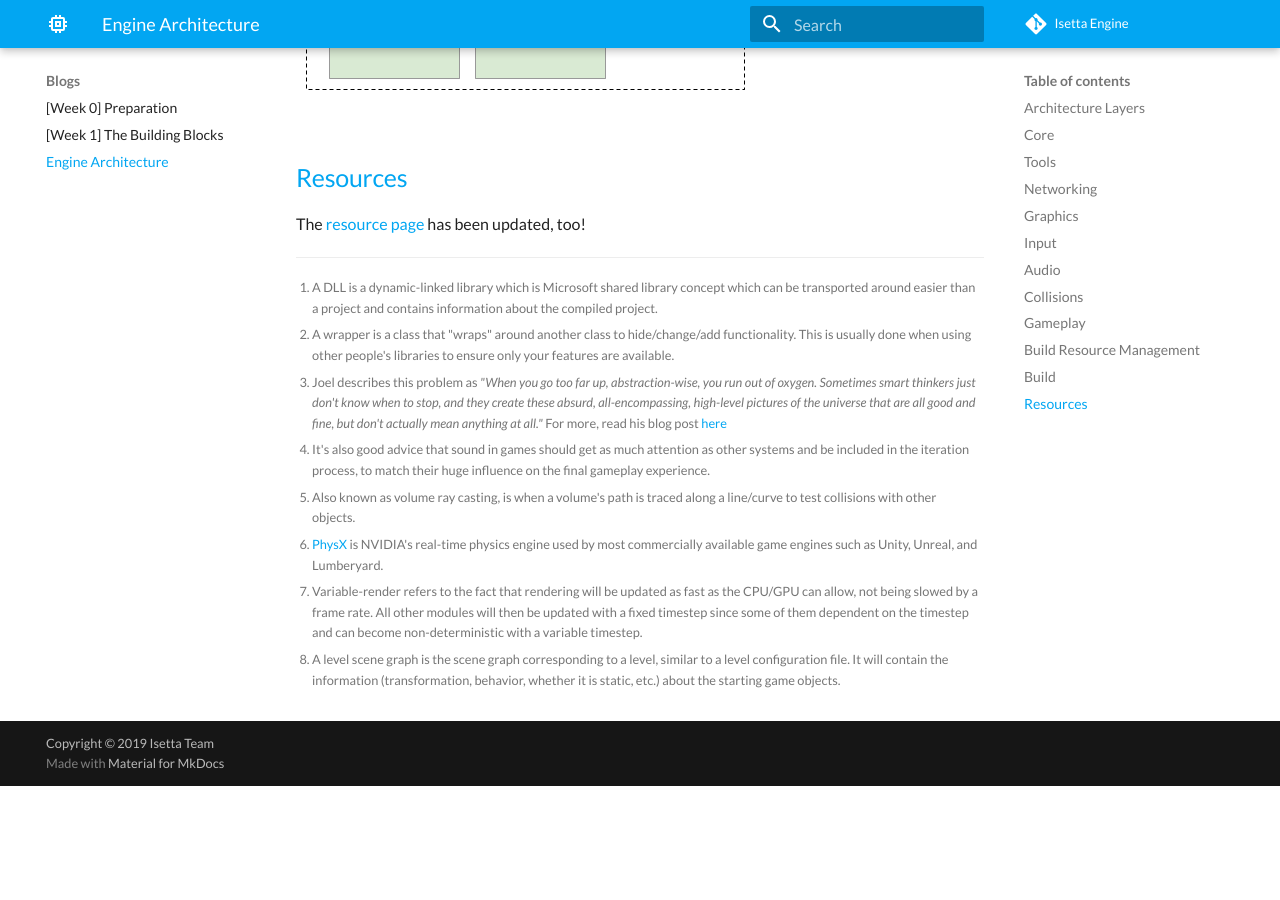
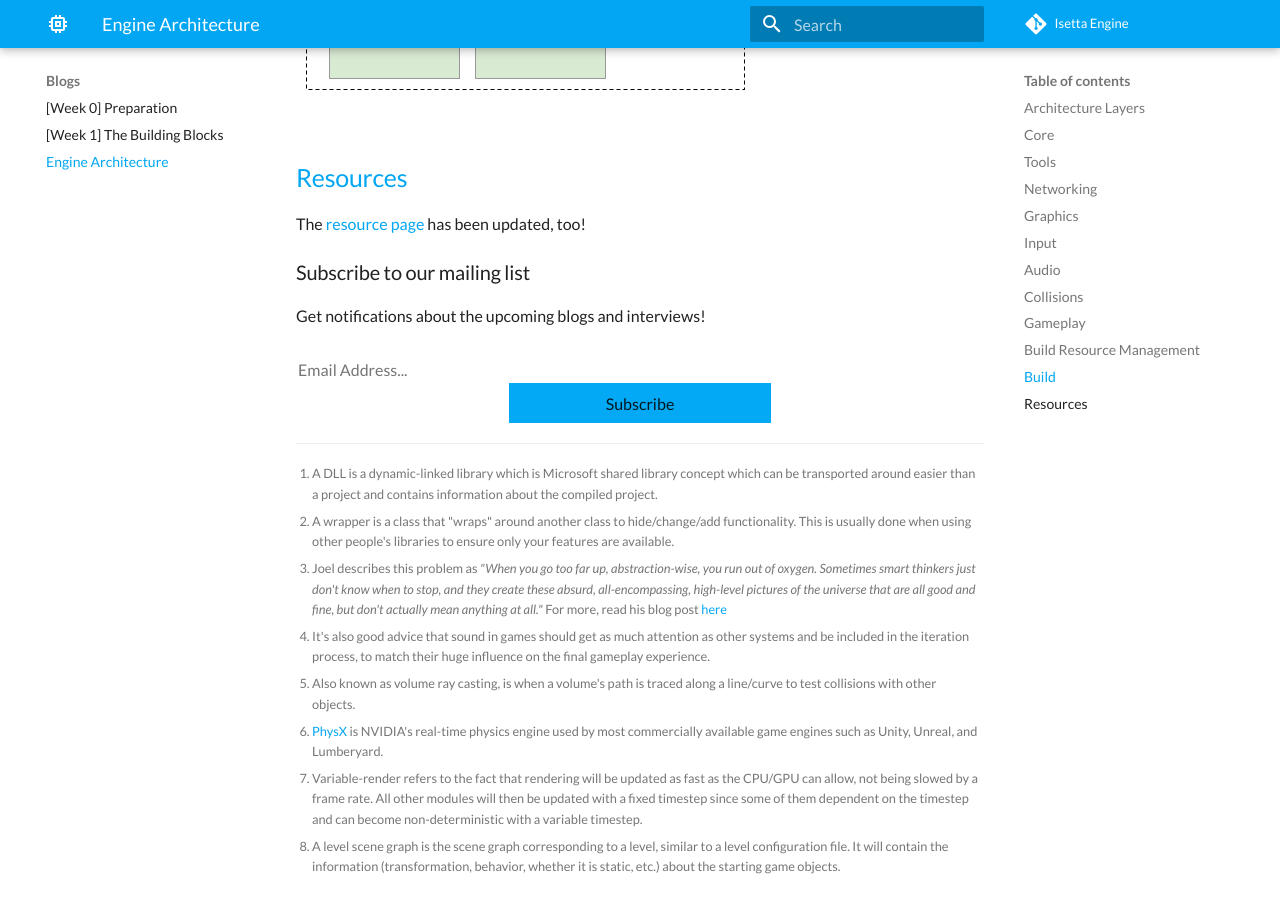
Before and after one commit to Isetta-Team/Isetta-Website-Raw, an MkDocs documentation site: the page built from docs/blogs/engine-architecture.md, in a window 1280 px wide and 900 px high, scrolled down 11479 px. Built offline with MkDocs 1.6.1 and Material for MkDocs 9.7.7, drawn with Linux system fonts in a browser that asks for light colours; comment, search, counter and statistics services are not loaded; before the commit the page ends 12265 px from its top, so only the background shows below that.

```diff
--- a/docs/blogs/engine-architecture.md
+++ b/docs/blogs/engine-architecture.md
@@ -188,5 +188,29 @@ The use of all game engines, in the end, is to be used to make games, so a build
 
 The [resource page](../resources.md) has been updated, too!
 
-
-<!-- GD2md-html version 1.0β11 -->
+<!-- Begin MailChimp Signup Form -->
+<link href="//cdn-images.mailchimp.com/embedcode/classic-10_7.css" rel="stylesheet" type="text/css">
+<div id="mc_embed_signup" style="margin-top: -20px">
+	<form action="https://isetta.us19.list-manage.com/subscribe/post?u=1d83cb806c55e205be26db856&amp;id=860c7d79cf" method="post" id="mc-embedded-subscribe-form" name="mc-embedded-subscribe-form" class="validate" target="_blank" novalidate>
+	    <div id="mc_embed_signup_scroll">
+			<h3>Subscribe to our mailing list</h3>
+			<p style="margin-bottom: -22px;">Get notifications about the upcoming blogs and interviews!</p>
+			<br><br>
+			<div class="mc-field-group">
+				<label for="mce-EMAIL"> </label>
+				<input type="email" placeholder="Email Address..." name="EMAIL" class="required email" id="mce-EMAIL">
+			</div>
+			<div id="mce-responses" class="clear">
+				<div class="response" id="mce-error-response" style="display:none"></div>
+				<div class="response" id="mce-success-response" style="display:none"></div>
+			</div>
+		    <div style="position: absolute; left: -5000px;" aria-hidden="true">
+		    	<input type="text" name="b_1d83cb806c55e205be26db856_860c7d79cf" tabindex="-1" value="">
+		    </div>
+		    <div class="clear" id="submit-button">
+		    	<input type="submit" value="Subscribe" name="subscribe" id="mc-embedded-subscribe" class="button">
+		    </div>
+	    </div>
+	</form>
+</div>
+<!--End mc_embed_signup-->
--- a/mkdocs.yml
+++ b/mkdocs.yml
@@ -13,7 +13,9 @@ edit_uri: ''
 nav:
   - Home: index.md
   - Team: team.md
+  - Schedule: schedule.md
   - Resources: resources.md
+  - FAQ: faq.md
   - Blogs:
     - '[Week 0] Preparation': blogs/week-0.md
     - '[Week 1] The Building Blocks': blogs/week-1.md
```
Also changed, not shown: docs/faq.md (added, +12 -0 lines), docs/schedule.md (added, +9 -0 lines).
